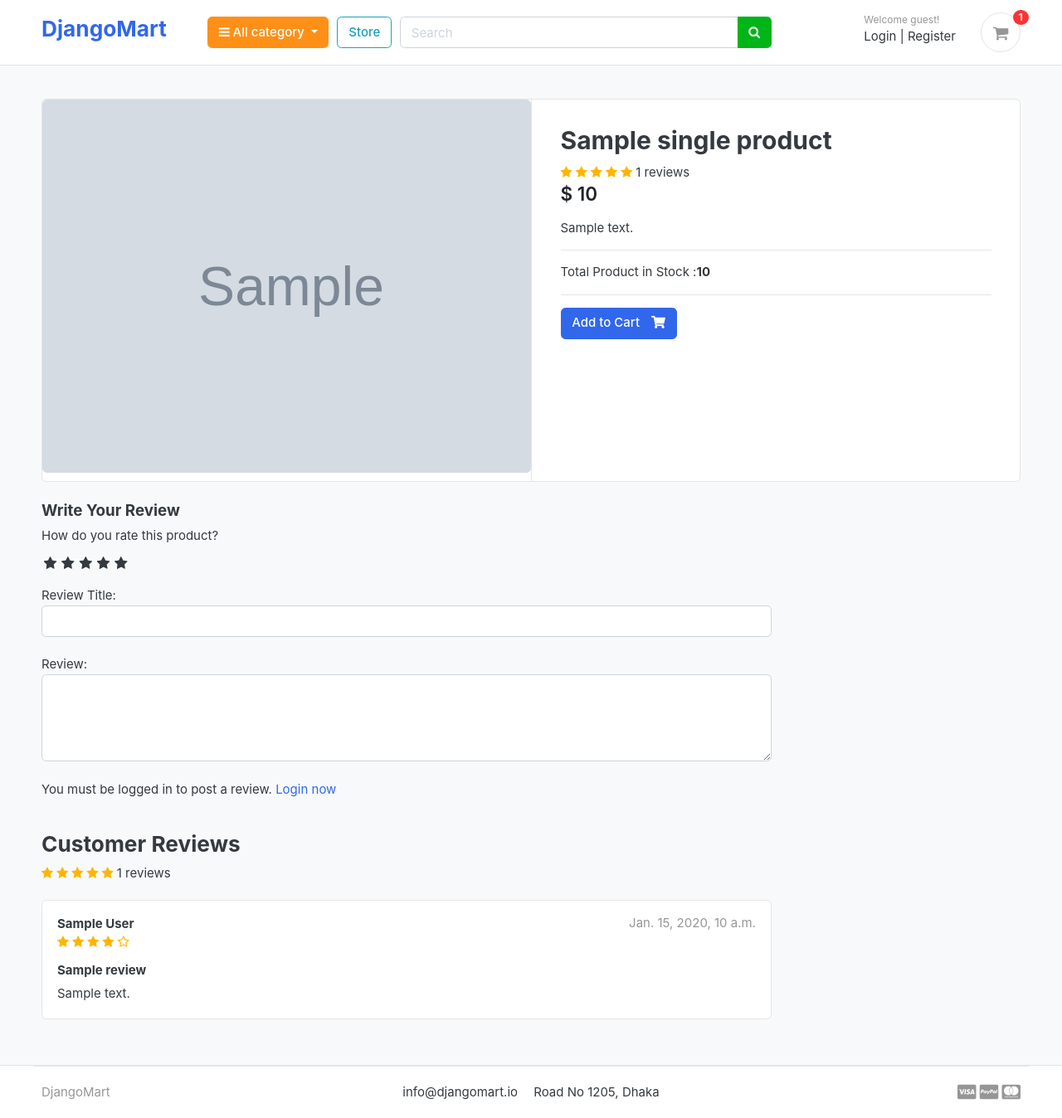
After one commit to theMorshed/django_ecommerce, a Django app: template store/templates/store/product_details.html in a window 1280 px wide. The commit adds this page. Shown: the whole page at 83% size. Run offline with Django 3.2, Linux system fonts and the light colour scheme; the template is opened without the code that fills it: most values are stand-ins (such as "Sample title", 1, 10 or a date in 2020); grey boxes marked "Sample" are stand-in pictures; some libraries are stand-ins or nearby versions; some web fonts are replaced.

Commit message:
create single product view dynamically

```diff
--- /dev/null
+++ b/store/templates/store/product_details.html
@@ -0,0 +1,275 @@
+{% extends 'base.html' %} {% load static %} {% block content %}
+
+<section class="section-content padding-y bg">
+  <div class="container">
+    <!-- ============================ COMPONENT 1 ================================= -->
+    <div class="card">
+      <div class="row no-gutters">
+        <aside class="col-md-6">
+          <article class="gallery-wrap">
+            <div class="img-big-wrap">
+              <a href="#"><img src="{{ single_product.images.url }}" /></a>
+            </div>
+            <!-- img-big-wrap.// -->
+          </article>
+          <!-- gallery-wrap .end// -->
+        </aside>
+        <main class="col-md-6 border-left">
+          <form action="" method="POST">
+            {% csrf_token %}
+            <article class="content-body">
+              <h2 class="title">{{ single_product.product_name }}</h2>
+              <div class="rating-star">
+                <span>
+                  <i
+                    class="fa fa-star{% if single_product.averageReview < 0.5 %}-o{% elif single_product.averageReview >= 0.5 and single_product.averageReview < 1 %}-half-o {% endif %}"
+                    aria-hidden="true"
+                  ></i>
+                  <i
+                    class="fa fa-star{% if single_product.averageReview < 1.5 %}-o{% elif single_product.averageReview >= 1.5 and single_product.averageReview < 2 %}-half-o {% endif %}"
+                    aria-hidden="true"
+                  ></i>
+                  <i
+                    class="fa fa-star{% if single_product.averageReview < 2.5 %}-o{% elif single_product.averageReview >= 2.5 and single_product.averageReview < 3 %}-half-o {% endif %}"
+                    aria-hidden="true"
+                  ></i>
+                  <i
+                    class="fa fa-star{% if single_product.averageReview < 3.5 %}-o{% elif single_product.averageReview >= 3.5 and single_product.averageReview < 4 %}-half-o {% endif %}"
+                    aria-hidden="true"
+                  ></i>
+                  <i
+                    class="fa fa-star{% if single_product.averageReview < 4.5 %}-o{% elif single_product.averageReview >= 4.5 and single_product.averageReview < 5 %}-half-o {% endif %}"
+                    aria-hidden="true"
+                  ></i>
+                  <span>{{single_product.countReview}} reviews</span>
+                </span>
+              </div>
+
+              <div class="mb-3">
+                <var class="price h4">$ {{single_product.price}}</var>
+              </div>
+
+              <p>{{ single_product.description }}</p>
+
+              <hr />
+              <p>Total Product in Stock :<b>{{ single_product.stock }}</b></p>
+              <small></small>
+
+              <hr />
+              {% if single_product.stock <= 0 %}
+              <h5 class="text-danger">Out of Stock</h5>
+              {% elif in_cart %}
+              <p>Item Already added to cart</p>
+                <a class="btn btn-warning" href="{% url 'cart'%}">
+                <span class="text">View Cart</span>
+                <i class="fas fa-shopping-cart"></i>
+              </a>
+              {% else %}
+              <button type="submit" class="btn btn-primary">
+                <span class="text">Add to Cart</span>
+                <i class="fas fa-shopping-cart"></i>
+              </button>
+              {% endif %}
+            </article>
+            <!-- product-info-aside .// -->
+          </form>
+        </main>
+        <!-- col.// -->
+      </div>
+      <!-- row.// -->
+    </div>
+    <!-- card.// -->
+    <!-- ============================ COMPONENT 1 END .// ================================= -->
+
+    <br />
+
+    <div class="row">
+      <div class="col-md-9">
+        <form
+          action=""
+          method="POST"
+        >
+          {% csrf_token %}
+          <h5>Write Your Review</h5>
+
+          <div>
+            <!-- Rating stars -->
+            <label>How do you rate this product?</label>
+            <br />
+            <div class="rate">
+              <input
+                type="radio"
+                name="rating"
+                id="rating10"
+                value="5"
+                required
+              /><label for="rating10" title="5"></label>
+              <input
+                type="radio"
+                name="rating"
+                id="rating9"
+                value="4.5"
+                required
+              /><label for="rating9" title="4.5" class="half"></label>
+              <input
+                type="radio"
+                name="rating"
+                id="rating8"
+                value="4"
+                required
+              /><label for="rating8" title="4"></label>
+              <input
+                type="radio"
+                name="rating"
+                id="rating7"
+                value="3.5"
+                required
+              /><label for="rating7" title="3.5" class="half"></label>
+              <input
+                type="radio"
+                name="rating"
+                id="rating6"
+                value="3"
+                required
+              /><label for="rating6" title="3"></label>
+              <input
+                type="radio"
+                name="rating"
+                id="rating5"
+                value="2.5"
+                required
+              /><label for="rating5" title="2.5" class="half"></label>
+              <input
+                type="radio"
+                name="rating"
+                id="rating4"
+                value="2"
+                required
+              /><label for="rating4" title="2"></label>
+              <input
+                type="radio"
+                name="rating"
+                id="rating3"
+                value="1.5"
+                required
+              /><label for="rating3" title="1.5" class="half"></label>
+              <input
+                type="radio"
+                name="rating"
+                id="rating2"
+                value="1"
+                required
+              /><label for="rating2" title="1"></label>
+              <input
+                type="radio"
+                name="rating"
+                id="rating1"
+                value="0.5"
+                required
+              /><label for="rating1" title="0.5" class="half"></label>
+            </div>
+            <br />
+            Review Title:
+            <input type="text" class="form-control" name="subject" />
+            <br />
+            Review:
+            <textarea name="review" rows="4" class="form-control"></textarea>
+            <br />
+            {% if user.is_authenticated %} {% if orderproduct %}
+            <input
+              type="submit"
+              value="Submit Review"
+              class="btn btn-primary"
+            />
+            {% else %}
+            <p>You must purchase this product to post a review.</p>
+            {% endif %} {% else %}
+            <p>
+              You must be logged in to post a review.
+              <span><a href="">Login now</a></span>
+            </p>
+            {% endif %}
+          </div>
+          {% comment %} {% include 'includes/alerts.html' %} {% endcomment %}
+        </form>
+        <br />
+        <header class="section-heading">
+          <h3>Customer Reviews</h3>
+          <div class="rating-star">
+            <span>
+              <i
+                class="fa fa-star{% if single_product.averageReview < 0.5 %}-o{% elif single_product.averageReview >= 0.5 and single_product.averageReview < 1 %}-half-o {% endif %}"
+                aria-hidden="true"
+              ></i>
+              <i
+                class="fa fa-star{% if single_product.averageReview < 1.5 %}-o{% elif single_product.averageReview >= 1.5 and single_product.averageReview < 2 %}-half-o {% endif %}"
+                aria-hidden="true"
+              ></i>
+              <i
+                class="fa fa-star{% if single_product.averageReview < 2.5 %}-o{% elif single_product.averageReview >= 2.5 and single_product.averageReview < 3 %}-half-o {% endif %}"
+                aria-hidden="true"
+              ></i>
+              <i
+                class="fa fa-star{% if single_product.averageReview < 3.5 %}-o{% elif single_product.averageReview >= 3.5 and single_product.averageReview < 4 %}-half-o {% endif %}"
+                aria-hidden="true"
+              ></i>
+              <i
+                class="fa fa-star{% if single_product.averageReview < 4.5 %}-o{% elif single_product.averageReview >= 4.5 and single_product.averageReview < 5 %}-half-o {% endif %}"
+                aria-hidden="true"
+              ></i>
+              <span>{{single_product.countReview}} reviews</span>
+            </span>
+          </div>
+        </header>
+
+        {% for review in reviews %}
+        <article class="box mb-3">
+          <div class="icontext w-100">
+            <div class="text">
+              <span class="date text-muted float-md-right"
+                >{{review.updated_at}}
+              </span>
+              <h6 class="mb-1">{{review.user.full_name}}</h6>
+              <div class="rating-star">
+                <span>
+                  <i
+                    class="fa fa-star{% if review.rating == 0.5 %}-half-o{% elif review.rating < 1 %}-o {% endif %}"
+                    aria-hidden="true"
+                  ></i>
+                  <i
+                    class="fa fa-star{% if review.rating == 1.5 %}-half-o{% elif review.rating < 2 %}-o {% endif %}"
+                    aria-hidden="true"
+                  ></i>
+                  <i
+                    class="fa fa-star{% if review.rating == 2.5 %}-half-o{% elif review.rating < 3 %}-o {% endif %}"
+                    aria-hidden="true"
+                  ></i>
+                  <i
+                    class="fa fa-star{% if review.rating == 3.5 %}-half-o{% elif review.rating < 4 %}-o {% endif %}"
+                    aria-hidden="true"
+                  ></i>
+                  <i
+                    class="fa fa-star{% if review.rating == 4.5 %}-half-o{% elif review.rating < 5 %}-o {% endif %}"
+                    aria-hidden="true"
+                  ></i>
+                </span>
+              </div>
+            </div>
+          </div>
+          <!-- icontext.// -->
+          <div class="mt-3">
+            <h6>{{review.subject}}</h6>
+            <p>{{review.review}}</p>
+          </div>
+        </article>
+        {% endfor %}
+      </div>
+      <!-- col.// -->
+    </div>
+    <!-- row.// -->
+  </div>
+  <!-- container .//  -->
+</section>
+<!-- ========================= SECTION CONTENT END// ========================= -->
+
+{% endblock %}
--- a/store/templates/store/store.html
+++ b/store/templates/store/store.html
@@ -156,14 +156,14 @@
           <div class="col-md-4">
             <figure class="card card-product-grid">
               <div class="img-wrap">
-                <a href=""
+                <a href="{{ product.get_url }}"
                   ><img src="{{ product.images.url }}"
                 /></a>
               </div>
               <!-- img-wrap.// -->
               <figcaption class="info-wrap">
                 <div class="fix-height">
-                  <a href="" class="title"
+                  <a href="{{ product.get_url }}" class="title"
                     >{{ product.product_name }}</a
                   >
                   <div class="price-wrap mt-2">
--- a/store/urls.py
+++ b/store/urls.py
@@ -1,7 +1,8 @@
 from django.urls import path
-from store.views import store
+from store.views import store, product_details
 
 urlpatterns = [
     path('', store, name='store'),
     path('category/<slug:category_slug>/', store, name='products_by_category'),
+    path('category/<slug:category_slug>/<slug:product_slug>/', product_details, name='product_details'),
 ]
--- a/templates/home.html
+++ b/templates/home.html
@@ -29,9 +29,9 @@
 	{% for product in products %}
 	<div class="col-md-3">
 		<div class="card card-product-grid">
-			<a href="" class="img-wrap"> <img src="{{ product.images.url }}"> </a>
+			<a href="{{ product.get_url }}" class="img-wrap"> <img src="{{ product.images.url }}"> </a>
 			<figcaption class="info-wrap">
-				<a href="" class="title">{{ product.product_name }}</a>
+				<a href="{{ product.get_url }}" class="title">{{ product.product_name }}</a>
 				<div class="price mt-1">$ {{ product.price }}</div> <!-- price-wrap.// -->
 			</figcaption>
 		</div>
```
Also changed, not shown: store/views.py (+12 -0 lines).
